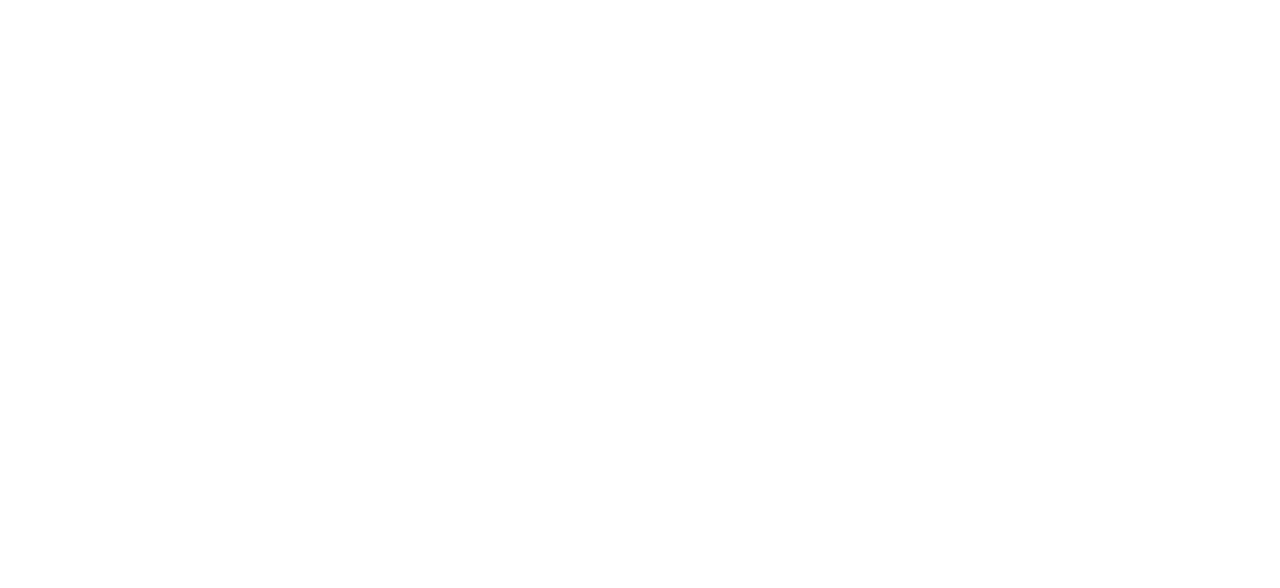
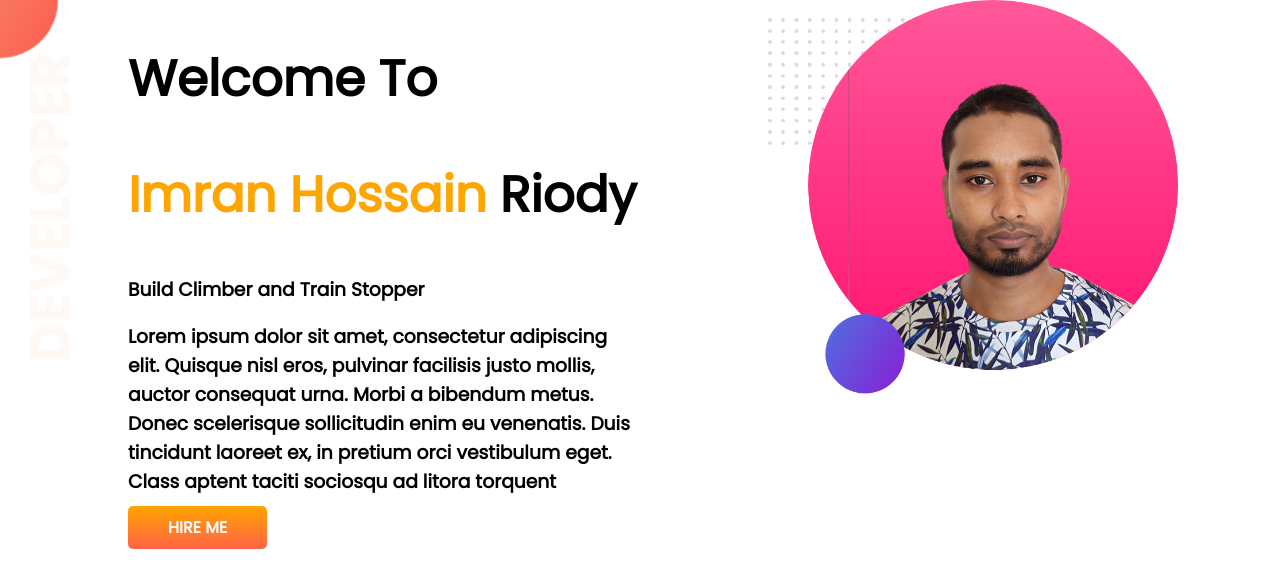
Before and after one commit to Imran1970/developer-portfolio, a plain HTML site: page index.html in a window 1280 px wide. Drawn offline with Linux system fonts and the light colour scheme.

Commit message:
top banner added

```diff
--- a/index.html
+++ b/index.html
@@ -1,13 +1,43 @@
 <!DOCTYPE html>
 <html lang="en">
+
 <head>
     <meta charset="UTF-8">
     <meta http-equiv="X-UA-Compatible" content="IE=edge">
     <meta name="viewport" content="width=device-width, initial-scale=1.0">
     <title>Ridoy Portfolio</title>
+    <link rel="preconnect" href="https://fonts.googleapis.com">
+    <link rel="preconnect" href="https://fonts.gstatic.com" crossorigin>
+    <link href="https://fonts.googleapis.com/css2?family=Poppins&display=swap" rel="stylesheet">
     <link rel="stylesheet" href="style.css">
 </head>
+
+
+
 <body>
+    <section class="top-banner">
+        <div class="half-width">
+            <h1>Welcome To </h1>
+            <h1><span class="orange">Imran Hossain</span> Riody</h1>
+            <h3>Build Climber and Train Stopper</h3>
+            <h3>Lorem ipsum dolor sit amet, consectetur adipiscing elit. Quisque nisl eros,
+                pulvinar facilisis justo mollis, auctor consequat urna. Morbi a bibendum metus.
+                Donec scelerisque sollicitudin enim eu venenatis. Duis tincidunt laoreet ex,
+                in pretium orci vestibulum eget. Class aptent taciti sociosqu ad litora torquent</h3>
+            <a class="link-button" target="_blank" href="https://www.linkedin.com/company/programminghero/">HIRE ME</a>
+        </div>
+
+
+        <div class="half-width">
+            <img src="images/Ridoy1.png" alt="">
+        </div>
+    </section>
+
+
+
+
+
 
 </body>
+
 </html>
--- a/style.css
+++ b/style.css
@@ -0,0 +1,41 @@
+body {
+    font-family: 'Poppins', sans-serif;
+    margin: 0;
+}
+
+h1 {
+    font-size: 50px;
+}
+
+.orange {
+    color: orange;
+}
+
+section {
+    display: flex;
+}
+
+.half-width {
+    width: 50%;
+    padding-left: 10%;
+
+}
+
+.half-width img {
+    width: 80%;
+}
+
+.link-button {
+    text-decoration: none;
+    background-image: linear-gradient(orange, tomato);
+    padding: 10px 40px;
+    border-radius: 5px;
+    color: white;
+    font-weight: 700;
+
+}
+
+.top-banner {
+    background-image: url(images/top-banner.png);
+    background-repeat: no-repeat;
+}
```
Also changed, not shown: images/Ridoy1.png (added), images/Ridoy2.png (added), images/dream-bg.png (added), images/exp-bg.png (added), images/jhankar.png (added), images/jhankar2.png (added), images/my-bg.png (added), images/my-bg2.png (added), images/top-banner.png (added), 8 other files.
